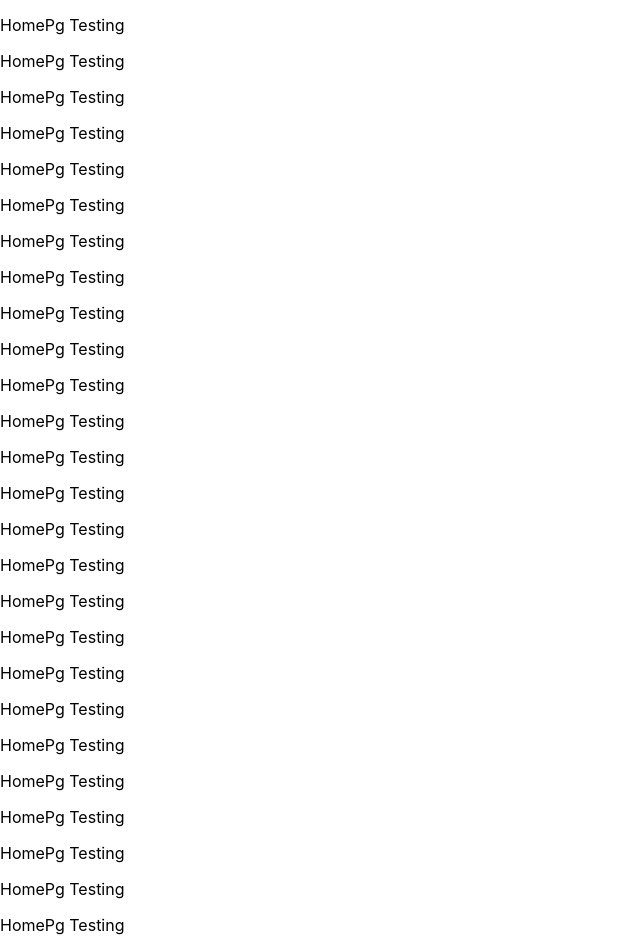
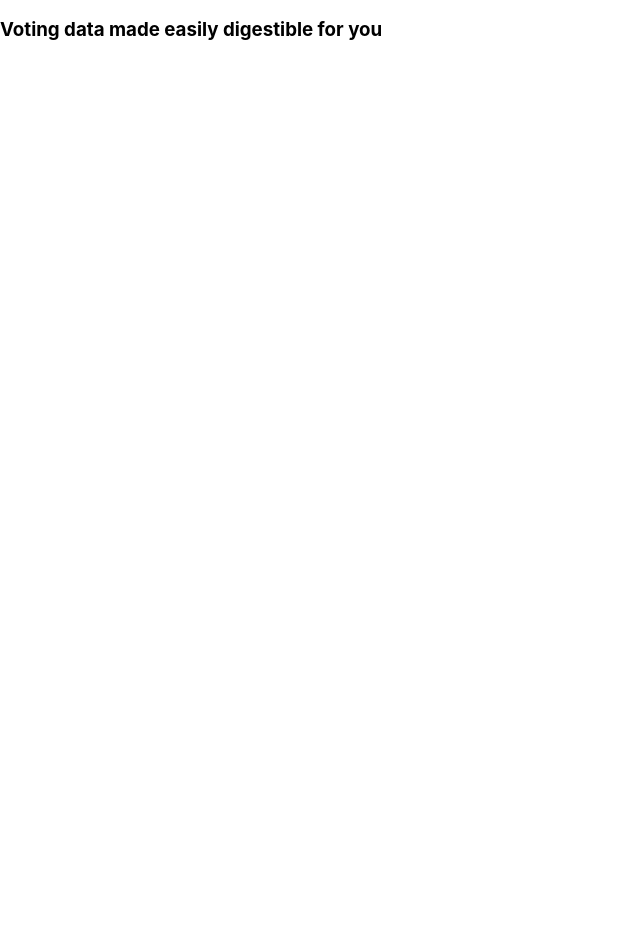
Before and after one commit to SBU-CSE-416/votifier, a React (Create React App) app in the folder client/: page / in a window 1280 px wide. Shown: the part 640-1592 px from the top of the page, without its empty margins (0-640 px from the left). After the commit the page ends 800 px from the top, so only its background shows below. Built offline with nearby package versions, Linux system fonts and the light colour scheme.

Commit message:
modified main pg

```diff
--- a/client/src/components/homePg.js
+++ b/client/src/components/homePg.js
@@ -1,38 +1,9 @@
-import { useState } from "react";
 
 export default function HomePg() {
     return (
         <div>
             <img src="/voting-booth-feat.jpg" alt="banner pic"></img>
-            <p>HomePg Testing</p>
-            <p>HomePg Testing</p>
-            <p>HomePg Testing</p>
-            <p>HomePg Testing</p>
-            <p>HomePg Testing</p>
-            <p>HomePg Testing</p>
-            <p>HomePg Testing</p>
-            <p>HomePg Testing</p>
-            <p>HomePg Testing</p>
-            <p>HomePg Testing</p>
-            <p>HomePg Testing</p>
-            <p>HomePg Testing</p>
-            <p>HomePg Testing</p>
-            <p>HomePg Testing</p>
-            <p>HomePg Testing</p>
-            <p>HomePg Testing</p>
-            <p>HomePg Testing</p>
-            <p>HomePg Testing</p>
-            <p>HomePg Testing</p>
-            <p>HomePg Testing</p>
-            <p>HomePg Testing</p>
-            <p>HomePg Testing</p>
-            <p>HomePg Testing</p>
-            <p>HomePg Testing</p>
-            <p>HomePg Testing</p>
-            <p>HomePg Testing</p>
-            <p>HomePg Testing</p>
-            <p>HomePg Testing</p>
-            <p>HomePg Testing</p>
+            <h3>Voting data made easily digestible for you</h3>
 
         </div>
     );
```
